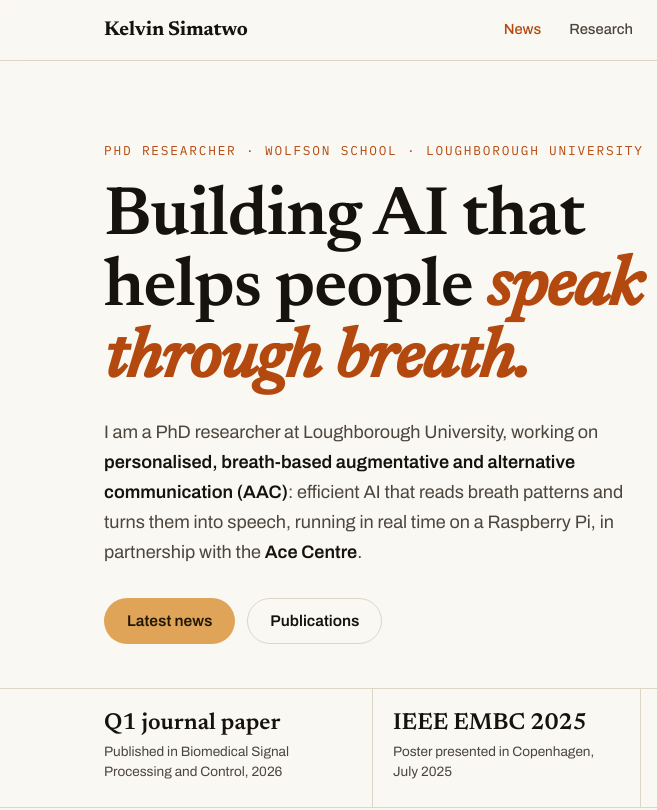
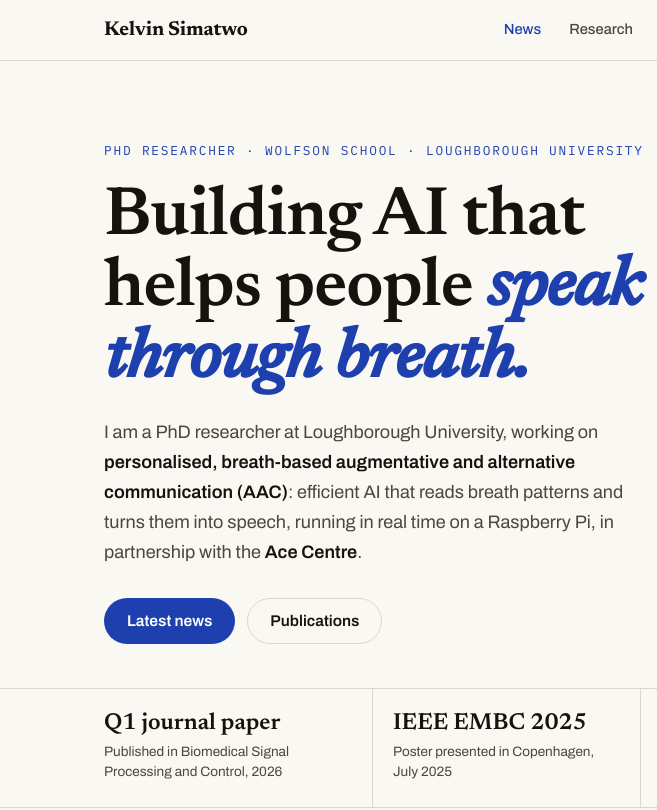
Before and after one commit to kelvinsima2/portfolio-website, a plain HTML site: page index.html in a window 1280 px wide. Shown: the top 810 px of the page, 0-657 px from the left. Drawn offline with Linux system fonts and the light colour scheme.

Commit message:
Light theme accent becomes blue

```diff
--- a/index.html
+++ b/index.html
@@ -22,20 +22,22 @@
         --ink-2: #4c463c;
         --ink-3: #7d7668;
         --line: #ddd6c7;
-        --accent: #b3490e;
-        --accent-soft: #f6e3d3;
+        --accent: #1e40af;
+        --accent-soft: #e1eaf8;
         --card: #ffffff;
         --hero-bg: #faf8f3;
         --hero-ink: #16130e;
         --hero-ink2: #4c463c;
-        --hero-accent: #b3490e;
+        --hero-accent: #1e40af;
         --hero-line: #ddd6c7;
         --contact-bg: #faf8f3;
         --contact-ink: #16130e;
         --contact-ink2: #4c463c;
         --contact-line: #ddd6c7;
-        --contact-accent: #b3490e;
-        --gold: #e0a458;
+        --contact-accent: #1e40af;
+        --gold: #1e40af;
+        --btn-ink: #ffffff;
+        --btn-hover: #1a3696;
         --radius: 14px;
       }
       @media (prefers-color-scheme: dark) {
@@ -60,6 +62,9 @@
           --contact-ink2: #b3ab9c;
           --contact-line: #37312a;
           --contact-accent: #e0a458;
+          --gold: #e0a458;
+          --btn-ink: #221806;
+          --btn-hover: #ecb26a;
         }
       }
       * { box-sizing: border-box; }
@@ -162,8 +167,8 @@
       .hero-lede strong { color: var(--hero-ink); font-weight: 600; }
       .hero-ctas { display: flex; gap: 12px; flex-wrap: wrap; margin-bottom: 44px; }
       .btn { display: inline-flex; align-items: center; gap: 8px; min-height: 46px; padding: 10px 22px; border-radius: 999px; font-weight: 600; font-size: 0.97rem; text-decoration: none; border: 1px solid transparent; cursor: pointer; }
-      .btn-solid { background: var(--gold); color: #221806; }
-      .btn-solid:hover { background: #ecb26a; }
+      .btn-solid { background: var(--gold); color: var(--btn-ink, #221806); }
+      .btn-solid:hover { background: var(--btn-hover, #ecb26a); }
       .btn-ghost { border-color: var(--hero-line); color: var(--hero-ink); background: transparent; }
       .btn-ghost:hover { border-color: var(--hero-accent); color: var(--hero-accent); }
       .hero-photo { align-self: end; }
```
